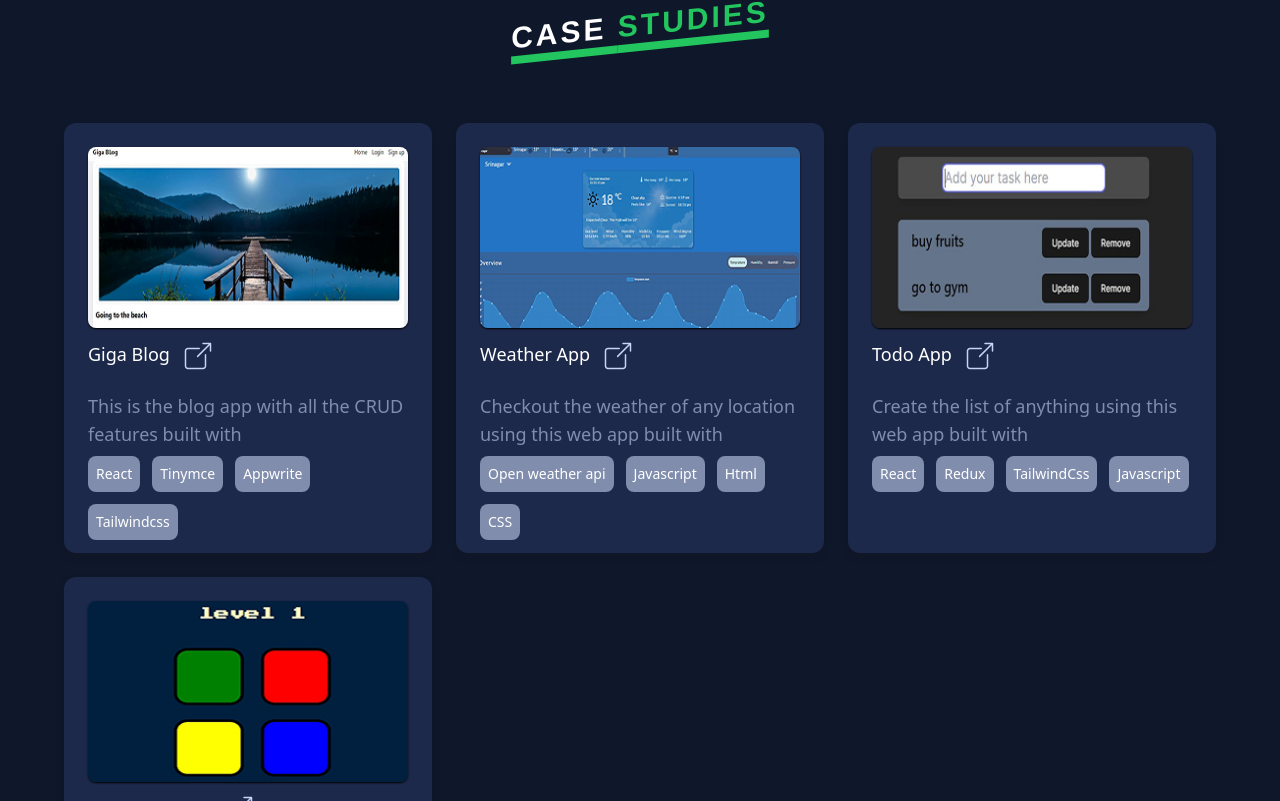
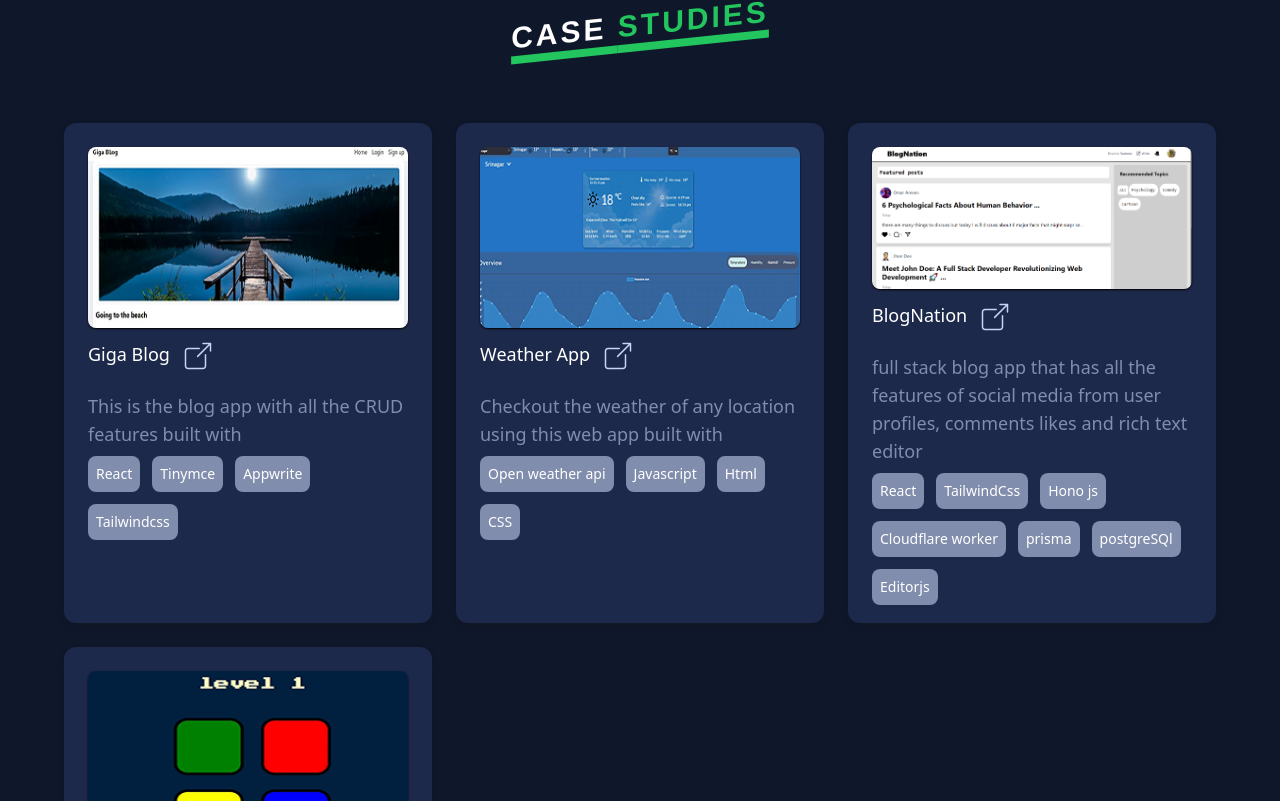
Before and after one commit to OmarAmeen01/Protfolio_app, a React (Vite) app: page / in a window 1280 px wide. Shown: the part 859-1660 px from the top of the page. Built offline with nearby package versions, Linux system fonts and the light colour scheme; a web font is replaced by a local one.

Commit message:
added new project

```diff
--- a/src/components/projects.jsx
+++ b/src/components/projects.jsx
@@ -1,7 +1,7 @@
 import { useState,} from "react";
 import blogThumb from "../assets/blog.jpg";
-import simmonGame from "../assets/simmon game.jpg";
-import TodoThumb from "../assets/toDo app.jpg";
+import simmonGame from "../assets/simmon game.jpg"
+import blogNation from "../assets/blogPreview.png"
 import weatherIcon from "../assets/weather app.jpg";
 import exterlink from "../assets/icons8-external-link.svg";
 const projects = [
@@ -30,13 +30,13 @@ const projects = [
   },
   {
     id: 2,
-    name: "Todo App",
+    name: "BlogNation",
     description:
-      "Create the list of anything using this web app built with",
-    builtWith: ["React", "Redux", "TailwindCss","Javascript"],
-    image:TodoThumb,
-    link: "https://to-do-app-sandy-five.vercel.app/",
-    githubLink: "https://github.com/OmarAmeen01/To-do-app",
+      "full stack blog app  that has all the features of social media from user profiles, comments likes and rich text editor",
+    builtWith: ["React", "TailwindCss","Hono js","Cloudflare worker","prisma","postgreSQl","Editorjs"],
+    image:blogNation,
+    link: "https://blog-nation-three.vercel.app/",
+    githubLink: "https://github.com/OmarAmeen01/Blog_nation",
   },
   {
     id: 3,
@@ -61,7 +61,7 @@ function Projects() {
        {projects.map(project=>{
        return(
        <a href={project.link} target="_blank">
-         <div className="bg-[#1d294a] max-h-[480px] sm:smCard flex flex-col p-6 transition-all duration-500 ease-in-out  hover:scale-105 rounded-xl shadow-md shadow-gray-900">
+         <div className="bg-[#1d294a] sm:min-h-[500px] max-h-[500px] sm:smCard flex flex-col p-6 transition-all duration-500 ease-in-out  hover:scale-105 rounded-xl shadow-md shadow-gray-900">
            <img src={project.image} alt={project.title} className="w-full object-cover rounded-lg shadow-sm shadow-black"/>
            <h2 className="text-white flex gap-3 text-lg py-3">{project.name}<img
                 src={exterlink}
```
Also changed, not shown: src/assets/blogPreview.png (added).
